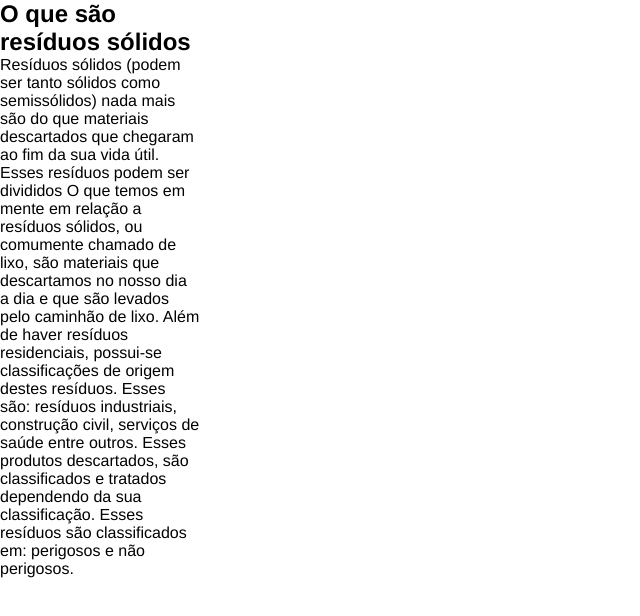
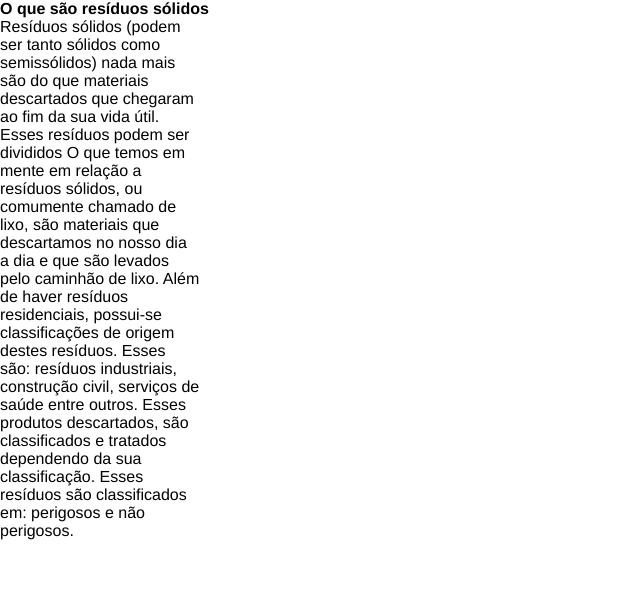
Before and after one commit to luviniu/TDAR, a plain HTML site: page index.html in a window 1280 px wide. Shown: the whole page, without its empty margins (0-640 px from the left). Drawn offline with Linux system fonts and the light colour scheme.

Commit message:
nova classe para subtítulo

```diff
--- a/index.html
+++ b/index.html
@@ -12,10 +12,14 @@
 		</head>
 
 		<body>
+                        <div class="subtitulo">
+
+				<b>O que são resíduos sólidos</b>
+
+			</div>
+
 
 			<div class="conceito">
-
-				<h2>O que são resíduos sólidos</h2>
 
 				Resíduos sólidos (podem ser tanto sólidos como semissólidos) nada mais são do que materiais descartados que chegaram ao fim da sua vida útil. Esses resíduos podem ser divididos
 O que temos em mente em relação a resíduos sólidos, ou comumente chamado de lixo, são materiais que descartamos no nosso dia a dia e que são levados pelo caminhão de lixo. Além de haver resíduos residenciais, possui-se classificações de origem destes resíduos. Esses são: resíduos industriais, construção civil, serviços de saúde entre outros.
```
